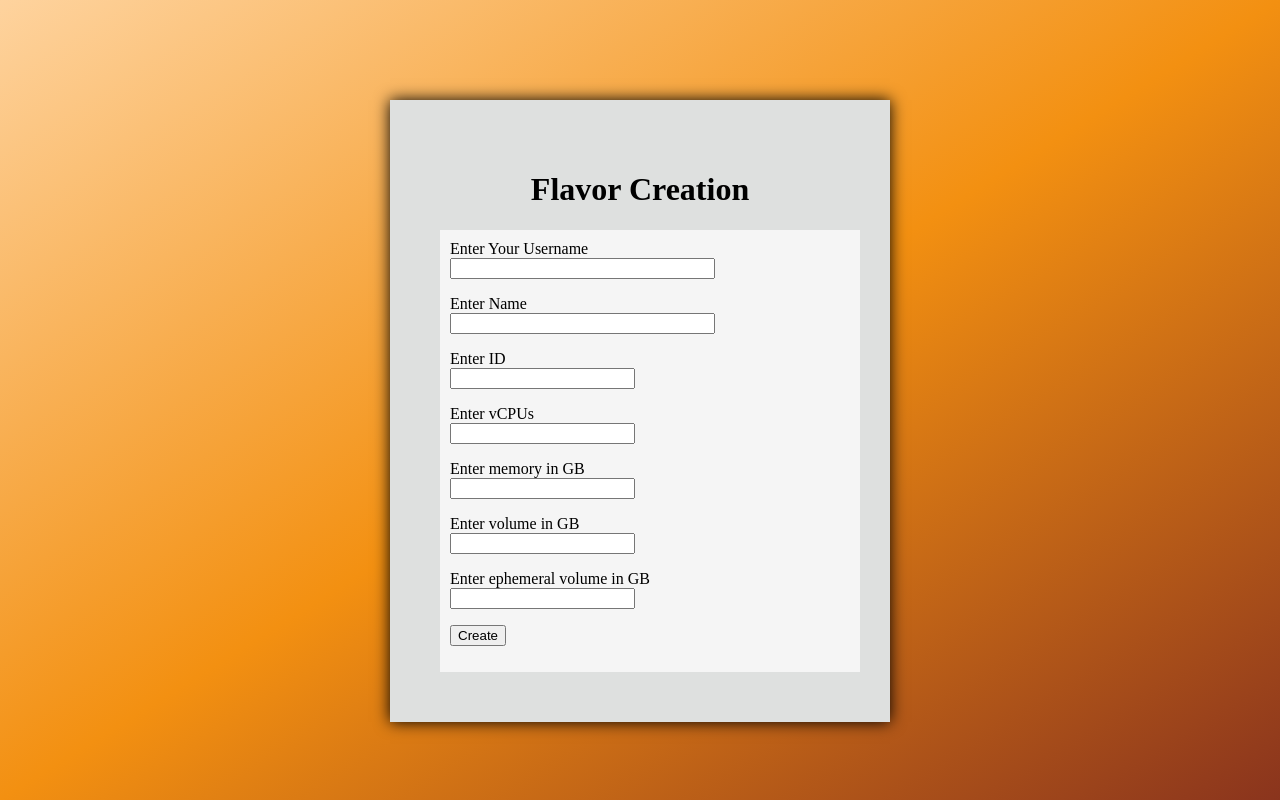
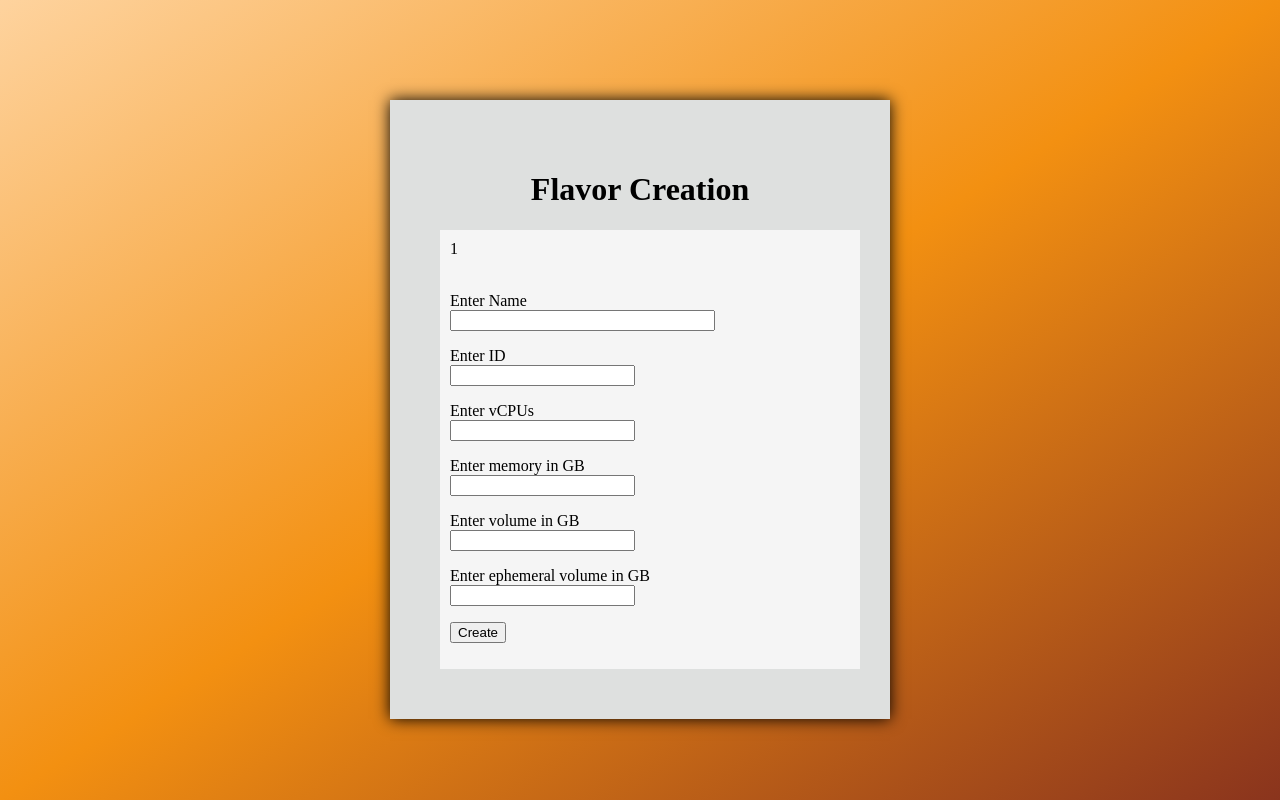
Before and after one commit to Kev1n16/oracleProject, a Django app: template oracleProject/main/templates/flavor/createflavor.html in a window 1280 px wide. Run offline with Django 4.2, Linux system fonts and the light colour scheme; the template is opened without the code that fills it: most values are stand-ins (such as "Sample title", 1, 10 or a date in 2020).

Commit message:
it works just doesnt display on home

```diff
--- a/oracleProject/main/templates/flavor/createflavor.html
+++ b/oracleProject/main/templates/flavor/createflavor.html
@@ -16,9 +16,8 @@
         <form method="post" action="">
             {% csrf_token %}
             <table>
-                <label> Enter Your Username <br>
-                    <input type="text" name="userID" size="30" /> </label>
-                <br>
+                <label type="text" name="userID" size="30" >
+                    {{ userID }}<br></label><br>
                 <p></p>
                 <label> Enter Name <br>
                     <input type="text" name="name" size="30" /> </label>
--- a/oracleProject/main/views.py
+++ b/oracleProject/main/views.py
@@ -80,7 +80,7 @@ def flavor(request):
         }
 
         if request.method == 'POST':
-            acctUsername = request.POST.get("userID")
+            acctUsername = request.COOKIES['username']
             print(acctUsername)
             name = request.POST.get("name")
             id = request.POST.get("id")
```
Also changed, not shown: oracleProject/db.sqlite3.
